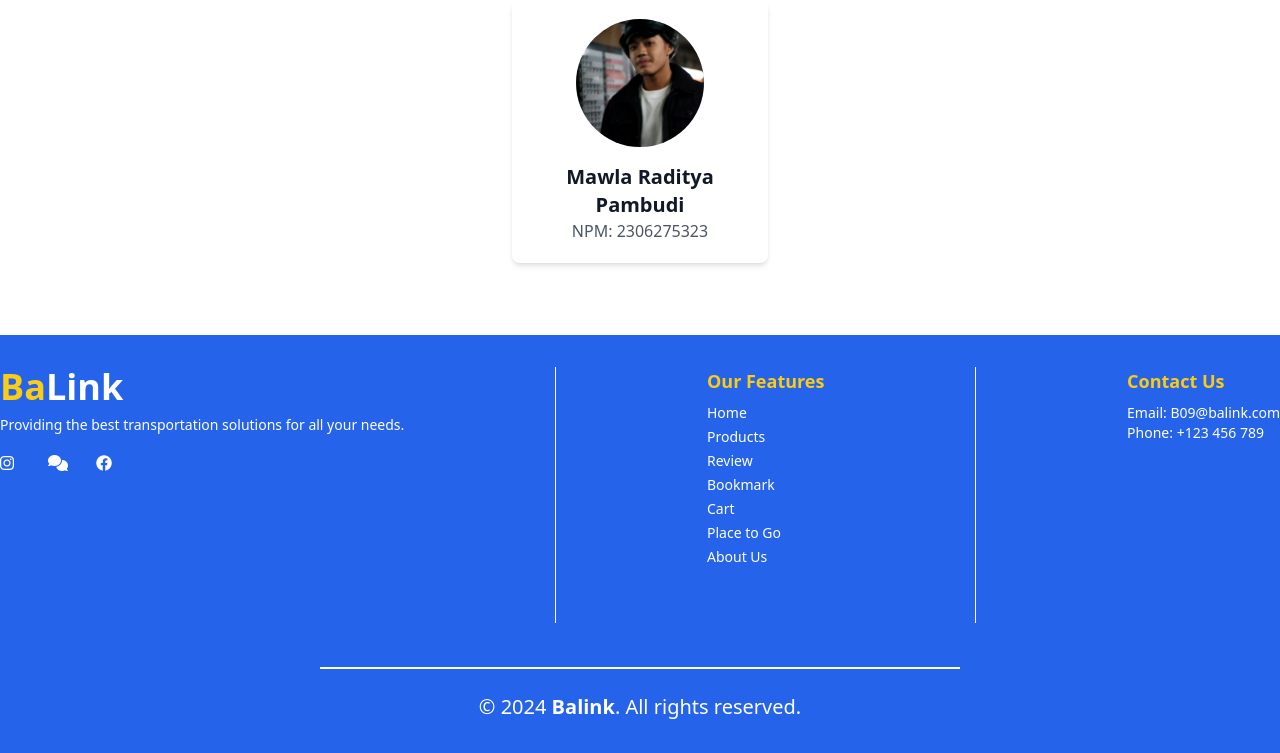
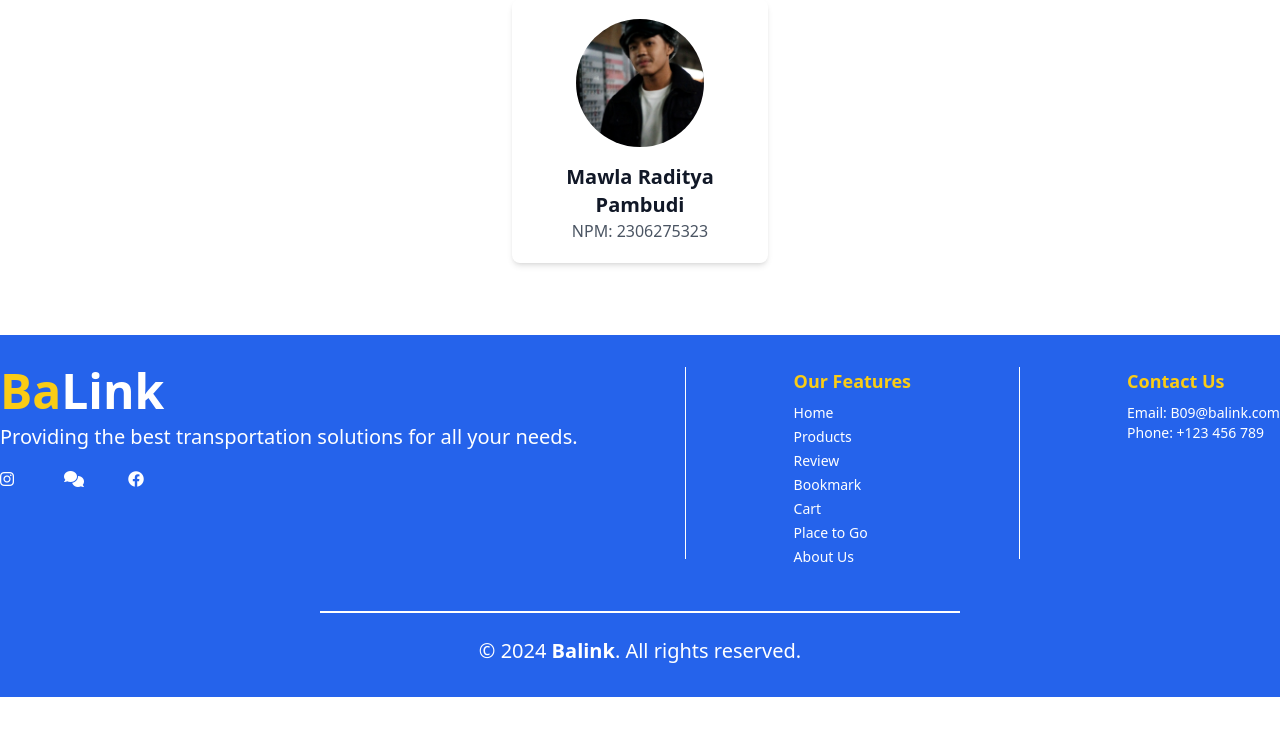
Before and after one commit to B09-PBP/balink, a Django app: page /about_us/ in a window 1280 px wide. Shown: the part 482-1235 px from the top of the page. After the commit the page ends 1179 px from the top, so only its background shows below. Run offline with Django 5.2, Linux system fonts and the light colour scheme; some libraries are stand-ins or nearby versions.

Commit message:
sizing footer

```diff
--- a/landing_page/templates/aboutus.html
+++ b/landing_page/templates/aboutus.html
@@ -3,6 +3,7 @@
 {% block content %}
 {% include 'navbar.html' %}
 
+<title>Balink | About Us</title>
 <!-- About Us Section (hidden until scroll) -->
 <section class="py-12 bg-white scroll-section">
     <h2 class="text-3xl font-bold text-center mb-8">
--- a/templates/foot.html
+++ b/templates/foot.html
@@ -1,28 +1,28 @@
 <footer class="bg-blue-600 text-white py-8 mt-6">
   <div class="container mx-auto flex flex-col md:flex-row justify-between items-start">
     <div class="mb-4 md:mb-0">
-      <h3 class="font-bold text-4xl mb-2 text-yellow-400">Ba<span class="text-white">Link</span></h3>
-      <p class="text-sm mb-4">Providing the best transportation solutions for all your needs.</p>
+      <h3 class="font-bold text-5xl mb-2 text-yellow-400">Ba<span class="text-white">Link</span></h3>
+      <p class="text-xl mb-4">Providing the best transportation solutions for all your needs.</p>
       <div class="flex space-x-4">
         <div class="flex space-x-4">
           <!-- Instagram Icon -->
           <a href="https://www.instagram.com" aria-label="Instagram">
-            <i class="fab fa-instagram h-8 w-8 text-white hover:text-yellow-400 transition-colors"></i>
+            <i class="fab fa-instagram h-12 w-12 text-white hover:text-yellow-400 transition-colors"></i>
           </a>
           <!-- Chat Icon (Using Comments Icon as Example) -->
           <a href="https://chat.example.com" aria-label="Chat">
-            <i class="fas fa-comments h-8 w-8 text-white hover:text-yellow-400 transition-colors"></i>
+            <i class="fas fa-comments h-12 w-12 text-white hover:text-yellow-400 transition-colors"></i>
           </a>
           <!-- Facebook Icon -->
           <a href="https://www.facebook.com" aria-label="Facebook">
-            <i class="fab fa-facebook h-8 w-8 text-white hover:text-yellow-400 transition-colors"></i>
+            <i class="fab fa-facebook h-12 w-12 text-white hover:text-yellow-400 transition-colors"></i>
           </a>
         </div>
       </div>
     </div>
 
     <!-- Vertical Divider -->
-    <div class="hidden md:block h-64 border-l border-white mx-4"></div>
+    <div class="hidden md:block h-48 border-l border-white mx-4"></div>
 
     <div class="mb-4 md:mb-0">
       <h3 class="text-lg font-bold mb-2 text-yellow-400">Our Features</h3>
@@ -38,7 +38,7 @@
     </div>
 
     <!-- Vertical Divider -->
-    <div class="hidden md:block h-64 border-l border-white mx-4"></div>
+    <div class="hidden md:block h-48 border-l border-white mx-4"></div>
 
     <div>
       <h3 class="text-lg font-bold mb-2 text-yellow-400">Contact Us</h3>
```
